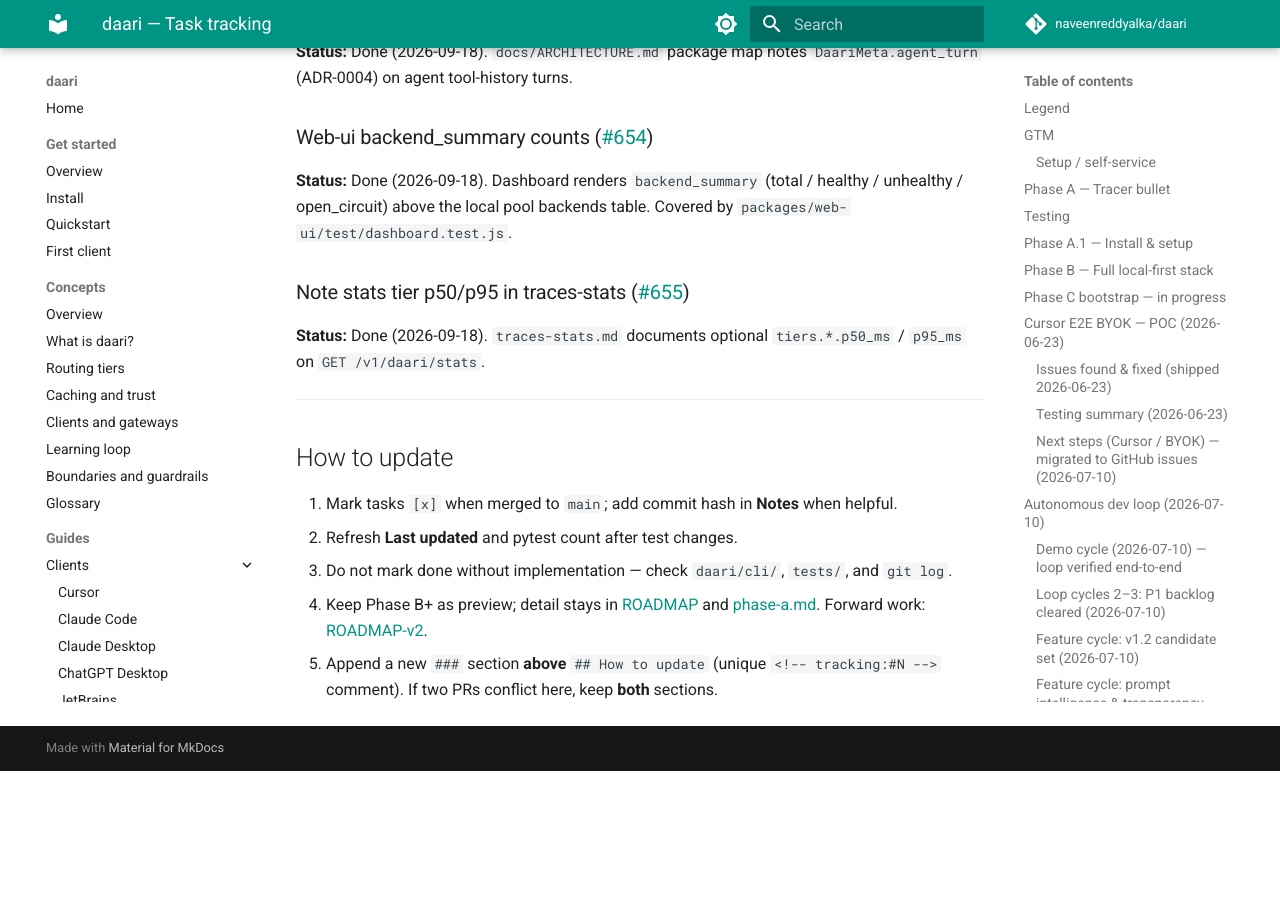
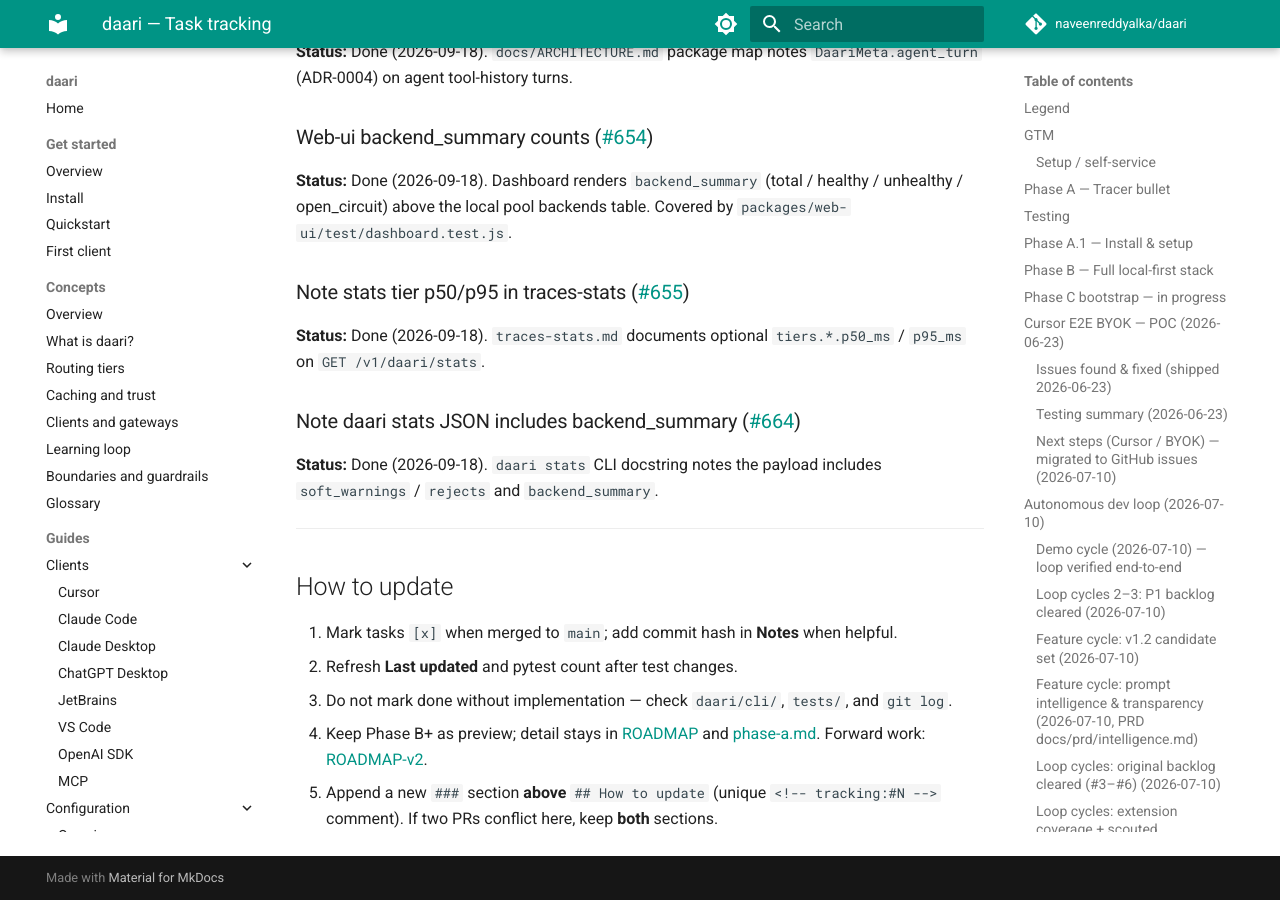
Before and after one commit to naveenreddyalka/daari, an MkDocs documentation site: the page built from docs/TRACKING.md, in a window 1280 px wide and 900 px high, scrolled down 75207 px. Built offline with MkDocs 1.6.1 and Material for MkDocs 9.7.7, drawn with Linux system fonts in a browser that asks for light colours; comment, search, counter and statistics services are not loaded; before the commit the page ends 75978 px from its top, so only the background shows below that.

Commit message:
docs(cli): note daari stats JSON includes backend_summary
Closes #664.

Co-authored-by: Cursor <cursoragent@cursor.com>

```diff
--- a/docs/TRACKING.md
+++ b/docs/TRACKING.md
@@ -3088,6 +3088,12 @@ Covered by `packages/web-ui/test/dashboard.test.js`.
 **Status:** Done (2026-09-18). `traces-stats.md` documents optional
 `tiers.*.p50_ms` / `p95_ms` on `GET /v1/daari/stats`.
 
+### Note daari stats JSON includes backend_summary ([#664](https://github.com/naveenreddyalka/daari/issues/664))
+
+<!-- tracking:#664 -->
+**Status:** Done (2026-09-18). `daari stats` CLI docstring notes the payload
+includes `soft_warnings` / `rejects` and `backend_summary`.
+
 ---
 
 ## How to update
```
Also changed, not shown: 1 other file.
